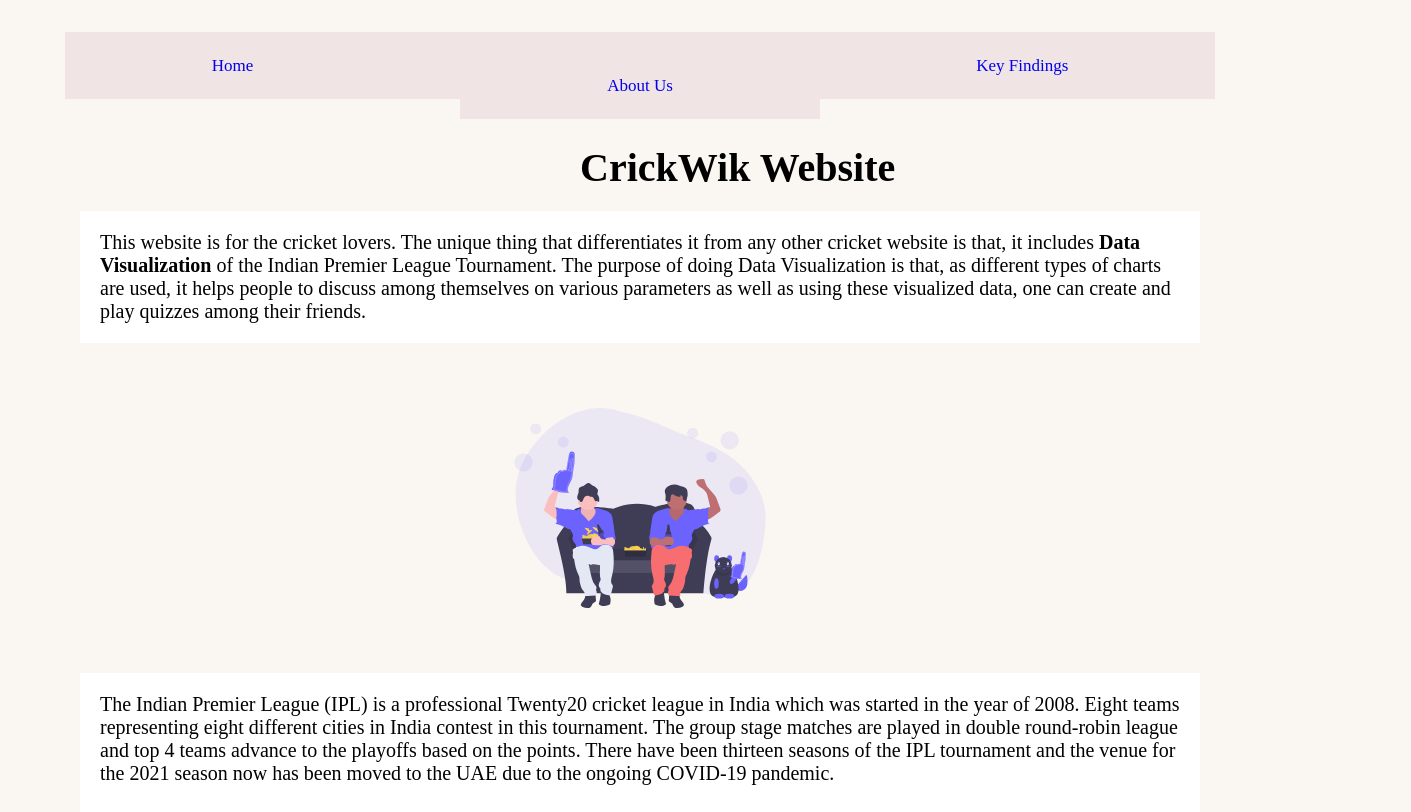
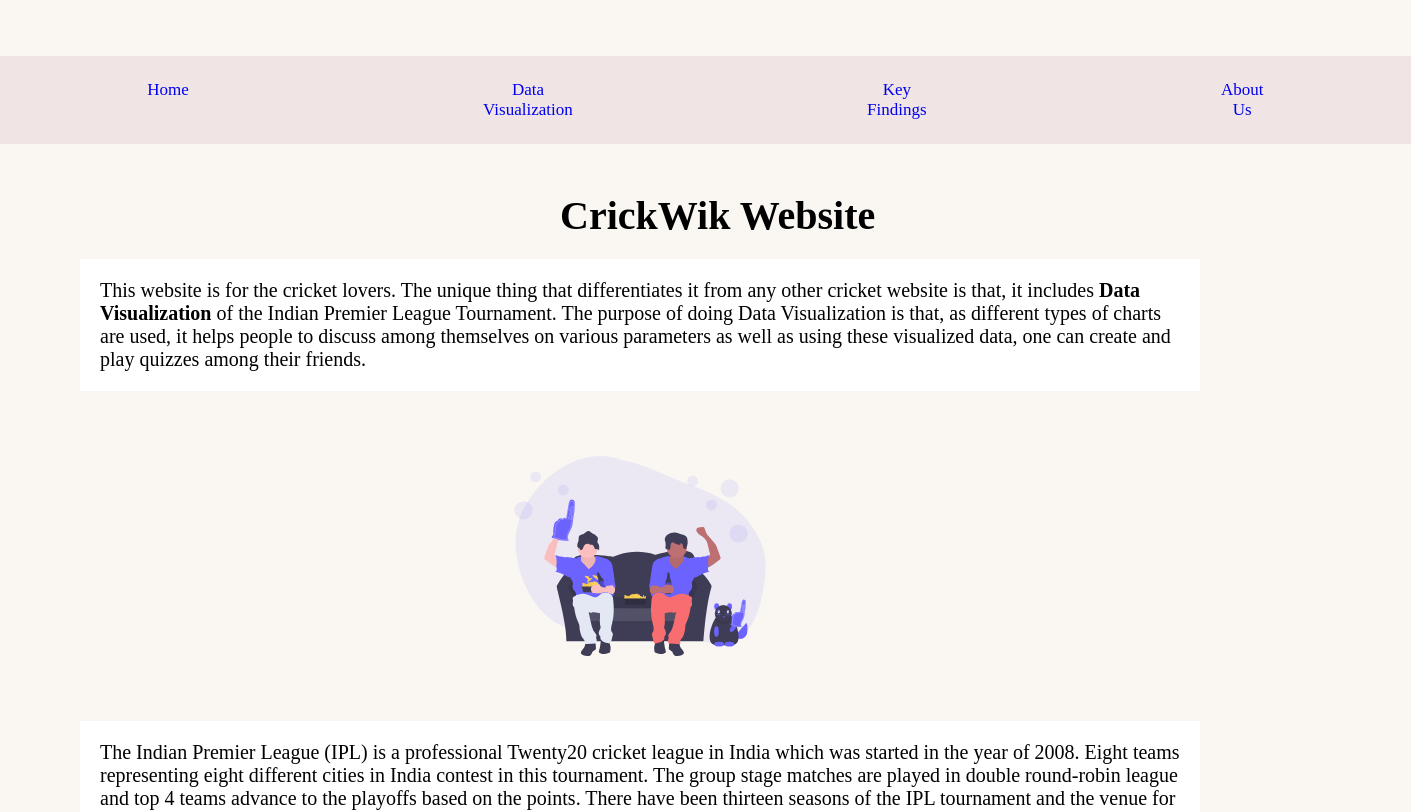
Before and after one commit to UjjwalGarg27/CricWik, a React (Create React App) app: page /AboutUs in a window 1280 px wide. Shown: the top 812 px of the page, 1411 px wide, since content can reach past the window. Built offline with nearby package versions, Linux system fonts and the light colour scheme; no server answers.

Commit message:
updated styling

```diff
--- a/src/components/Parts/AboutUs.css
+++ b/src/components/Parts/AboutUs.css
@@ -5,7 +5,7 @@
 }
 
 .heading {
-    margin-left: 500px;
+    margin-left: 30rem;
     font-size: 40px;
     margin-bottom: 20px;
 }
--- a/src/components/Parts/Navbar/nav-style.css
+++ b/src/components/Parts/Navbar/nav-style.css
@@ -9,6 +9,7 @@
 }
 
 .navbar {
+    display: flex;
     padding-top: 3.5rem;
     padding-bottom: 3rem;
     text-align: center;
@@ -16,6 +17,7 @@
 }
 
 .btn {
+    display: flex;
     padding: auto;
     text-transform: capitalize;
 }
--- a/src/components/Parts/Tableau/Tableau.js
+++ b/src/components/Parts/Tableau/Tableau.js
@@ -31,6 +31,8 @@
 
         <div className="tableau">
         <h1> DATA ANALYSIS 4 </h1>
+        </div>
+        <div>
             <TableauReport url="https://public.tableau.com/views/CricketVisualization/TOTALRUNSSCOREDBYTHEBATSMEN" />
         </div>
 
--- a/src/components/Parts/Tableau/style.css
+++ b/src/components/Parts/Tableau/style.css
@@ -2,7 +2,7 @@
 .tableau {
     margin-top: 2rem;
     padding-top: 0rem;
-    margin-left: 500px;
+    margin-left: 35rem;
     font-size: 20px;
     margin-bottom: 50px;
 }
```
